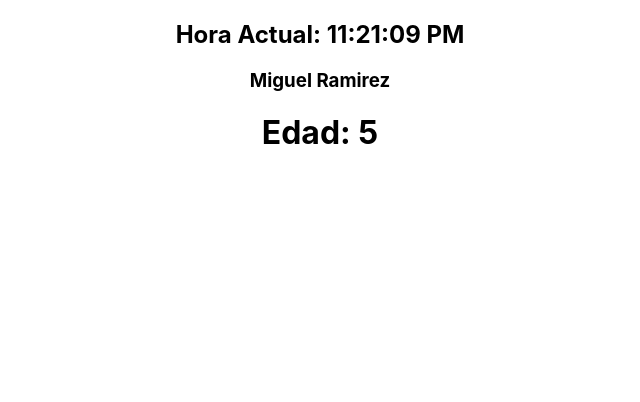
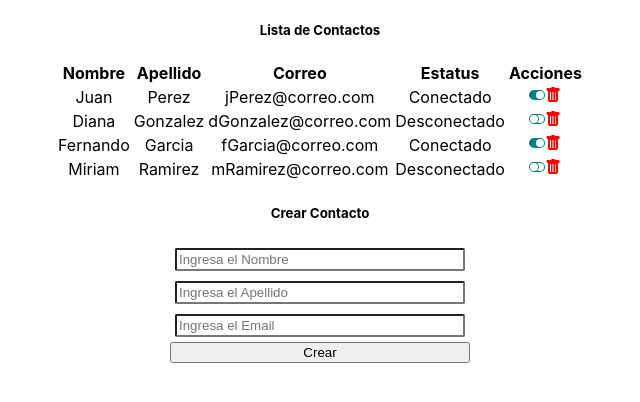
Before and after one commit to miguelramirez912/ob-reactJS-ejercicios, a React (Create React App) app: page / in a window 1280 px wide. Shown: the top 402 px of the page, without its empty margins (320-960 px from the left). Built offline with nearby package versions, Linux system fonts and the light colour scheme.

Commit message:
Realizados ejercicios 7, 8 y 9

```diff
--- a/src/App.css
+++ b/src/App.css
@@ -36,3 +36,25 @@
     transform: rotate(360deg);
   }
 }
+
+svg{
+  cursor: pointer;
+}
+
+table{
+  margin: auto;
+}
+
+#contact-form{
+  width: 300px;
+  margin: auto;
+  display: flex;
+  flex-direction: column;
+}
+
+#contact-form input{
+  display: block;
+  margin: 5px;
+  padding: 2px;
+  border-radius: 2px;
+}
--- a/src/App.js
+++ b/src/App.js
@@ -1,15 +1,14 @@
 import './App.css';
-import Clock from './components/clockF';
-// import ComponenteA from './components/componente_a';
-import { Contacto } from './models/contacto.class';
+import ContactList from './components/container/contactList'
+
 
 function App() {
-  const ejemploContacto = new Contacto('Juan', 'Perez', 'jPerez@correo.com', true);
+
 
   return (
     <div className="App">
-      {/* <ComponenteA contacto={ejemploContacto}/> */}
-      <Clock/>
+      <ContactList/>
+
     </div>
   );
 }
--- a/src/components/clockF.jsx
+++ /dev/null
@@ -1,45 +0,0 @@
-import { useEffect, useState } from "react"
-
-
-const Clock = (props) => {
-
-    const [state, setState] = useState({
-        fecha: new Date(),
-        edad: 0,
-        nombre: "Miguel",
-        apellidos: 'Ramirez'
-    })
-
-    useEffect(() => {
-
-        const timerID = setInterval(() => {
-            tick();
-        }, 1000);
-
-        return () => {
-            clearInterval(timerID)
-        }
-    }, [])
-
-    const tick = () => {
-        setState((prevState) => {
-            let edad = prevState.edad + 1;
-            return {
-                ...prevState,
-                fecha: new Date(),
-                edad
-            }
-        })
-    }
-
-    return (
-        <div>
-            <h2>Hora Actual: {state.fecha.toLocaleTimeString()}</h2>
-            <h3>{state.nombre} {state.apellidos}</h3>
-            <h1>Edad: {state.edad}</h1>
-        </div>
-    )
-
-}
-
-export default Clock;
--- /dev/null
+++ b/src/components/container/contactList.jsx
@@ -0,0 +1,79 @@
+import { useState } from 'react';
+import {Contacto} from '../../models/contacto.class';
+import Contact from '../pure/contact.jsx';
+import ContactForm from '../forms/contactForm';
+
+const ContactList = (props) => {
+
+    const contactoUno = new Contacto('Juan', 'Perez', 'jPerez@correo.com', true);
+    const contactoDos = new Contacto('Diana', 'Gonzalez', 'dGonzalez@correo.com', false);
+    const contactoTres = new Contacto('Fernando', 'Garcia', 'fGarcia@correo.com', true);
+    const contactoCuatro = new Contacto('Miriam', 'Ramirez', 'mRamirez@correo.com', false);
+
+    const [contactos, setContactos] = useState([contactoUno, contactoDos, contactoTres, contactoCuatro]);
+
+    function removeContact(contact) {
+        let index = contactos.indexOf(contact);
+        let tempContacts = [...contactos];
+        tempContacts.splice(index, 1);
+        setContactos(tempContacts);
+    }
+
+    function setConected(contact) {
+        let index = contactos.indexOf(contact);
+        let tempContacts = [...contactos];
+        tempContacts[index].conectado = !tempContacts[index].conectado;
+        setContactos(tempContacts);
+    }
+
+    function createContact(contact) {
+        let tempContacts = [...contactos];
+        tempContacts.push(contact);
+        setContactos(tempContacts);
+    }
+
+
+    return (
+        <div>
+           <div className="col-12">
+               <div className="card">
+                   <div className="card-header p-3">
+                       <h5>Lista de Contactos</h5>
+                   </div>
+                   <div className="card-body" style={{position: 'relative', height: 'auto'}}>
+                      <table>
+                        <thead>
+                            <tr>
+                                <th>Nombre</th>
+                                <th>Apellido</th>
+                                <th>Correo</th>
+                                <th>Estatus</th>
+                                <th>Acciones</th>
+                            </tr>
+                        </thead>
+                        <tbody>
+                            {contactos.map((contacto, index) => {
+                                return(
+                                    <Contact
+                                    key={index}
+                                    contacto={contacto}
+                                    remove={removeContact}
+                                    isConected={setConected}
+                                    />
+                                )
+                            })}
+                        </tbody>
+                      </table>
+
+                   </div>
+                    <ContactForm addContact={createContact} />
+               </div>
+           </div>
+
+        </div>
+    )
+
+
+}
+
+export default ContactList;
--- /dev/null
+++ b/src/components/forms/contactForm.jsx
@@ -0,0 +1,43 @@
+import { useRef } from "react"
+import { Contacto } from "../../models/contacto.class";
+import PropTypes from 'prop-types';
+
+const ContactForm = ({addContact}) => {
+
+    const nombreRef = useRef(null);
+    const apellidoRef = useRef(null);
+    const emailRef = useRef(null);
+
+    function createContact(e) {
+        e.preventDefault();
+        let newContact = new Contacto(
+            nombreRef.current.value,
+            apellidoRef.current.value,
+            emailRef.current.value,
+            false
+        )
+
+        addContact(newContact)
+
+        nombreRef.current.value = '';
+        apellidoRef.current.value = '';
+        emailRef.current.value = '';
+
+    }
+
+    return(
+        <form onSubmit={createContact} id="contact-form">
+            <h5>Crear Contacto</h5>
+            <input style={{}} ref={nombreRef} type="text" placeholder="Ingresa el Nombre" required/>
+            <input ref={apellidoRef} type="text" placeholder="Ingresa el Apellido" required />
+            <input ref={emailRef} type="email" placeholder="Ingresa el Email" required/>
+            <button type="submit">Crear</button>
+        </form>
+    )
+}
+
+ContactForm.propTypes = {
+    addContact: PropTypes.func.isRequired
+}
+
+export default ContactForm;
--- /dev/null
+++ b/src/components/pure/contact.jsx
@@ -0,0 +1,48 @@
+import {Contacto} from '../../models/contacto.class';
+import PropTypes from 'prop-types';
+
+const Contact = ({contacto, remove, isConected}) => {
+
+
+    function isConectedToggle() {
+        if (contacto.conectado) {
+            return(
+                <svg onClick={() => isConected(contacto)} xmlns="http://www.w3.org/2000/svg" width="16" height="16" fill="currentColor" className="bi bi-toggle-on" viewBox="0 0 16 16">
+                    <path d="M5 3a5 5 0 0 0 0 10h6a5 5 0 0 0 0-10H5zm6 9a4 4 0 1 1 0-8 4 4 0 0 1 0 8z"/>
+                </svg>
+            )
+        } else {
+            return(
+                <svg onClick={() => isConected(contacto)} xmlns="http://www.w3.org/2000/svg" width="16" height="16" fill="currentColor" className="bi bi-toggle-off" viewBox="0 0 16 16">
+                    <path d="M11 4a4 4 0 0 1 0 8H8a4.992 4.992 0 0 0 2-4 4.992 4.992 0 0 0-2-4h3zm-6 8a4 4 0 1 1 0-8 4 4 0 0 1 0 8zM0 8a5 5 0 0 0 5 5h6a5 5 0 0 0 0-10H5a5 5 0 0 0-5 5z"/>
+                </svg>
+            )
+        }
+    }
+
+    return(
+        <tr>
+            <td>{contacto.nombre}</td>
+            <td>{contacto.apellido}</td>
+            <td>{contacto.email}</td>
+            <td>{contacto.conectado ? 'Conectado' : 'Desconectado'}</td>
+            <td style={{color: 'teal'}}>
+                {isConectedToggle()}
+                <svg onClick={() => remove(contacto)} style={{color: 'red'}} xmlns="http://www.w3.org/2000/svg" width="16" height="16" fill="currentColor" className="bi bi-trash-fill" viewBox="0 0 16 16">
+                    <path d="M2.5 1a1 1 0 0 0-1 1v1a1 1 0 0 0 1 1H3v9a2 2 0 0 0 2 2h6a2 2 0 0 0 2-2V4h.5a1 1 0 0 0 1-1V2a1 1 0 0 0-1-1H10a1 1 0 0 0-1-1H7a1 1 0 0 0-1 1H2.5zm3 4a.5.5 0 0 1 .5.5v7a.5.5 0 0 1-1 0v-7a.5.5 0 0 1 .5-.5zM8 5a.5.5 0 0 1 .5.5v7a.5.5 0 0 1-1 0v-7A.5.5 0 0 1 8 5zm3 .5v7a.5.5 0 0 1-1 0v-7a.5.5 0 0 1 1 0z"/>
+                </svg>
+            </td>
+        </tr>
+    )
+}
+
+Contact.propTypes = {
+    contacto: PropTypes.instanceOf(Contacto),
+    remove: PropTypes.func.isRequired,
+    isConected: PropTypes.func.isRequired,
+
+}
+
+
+
+export default Contact
```
